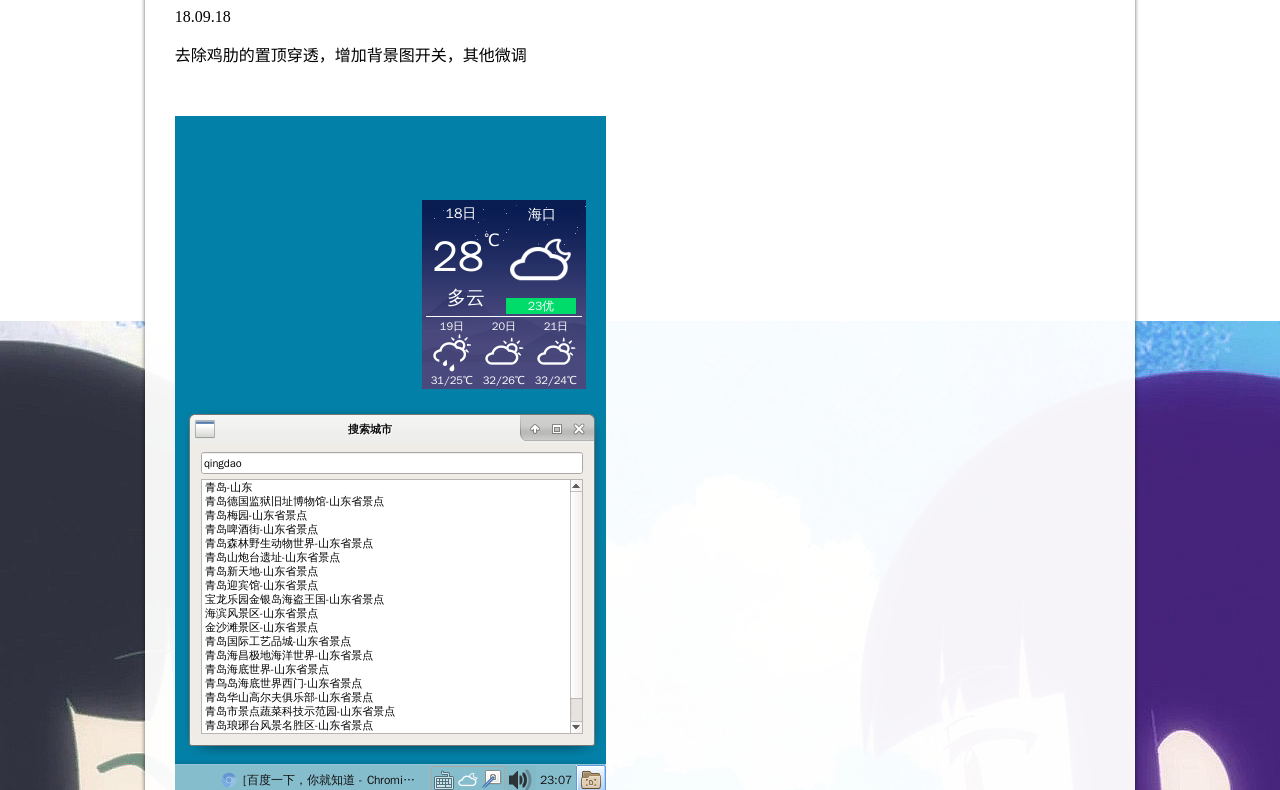
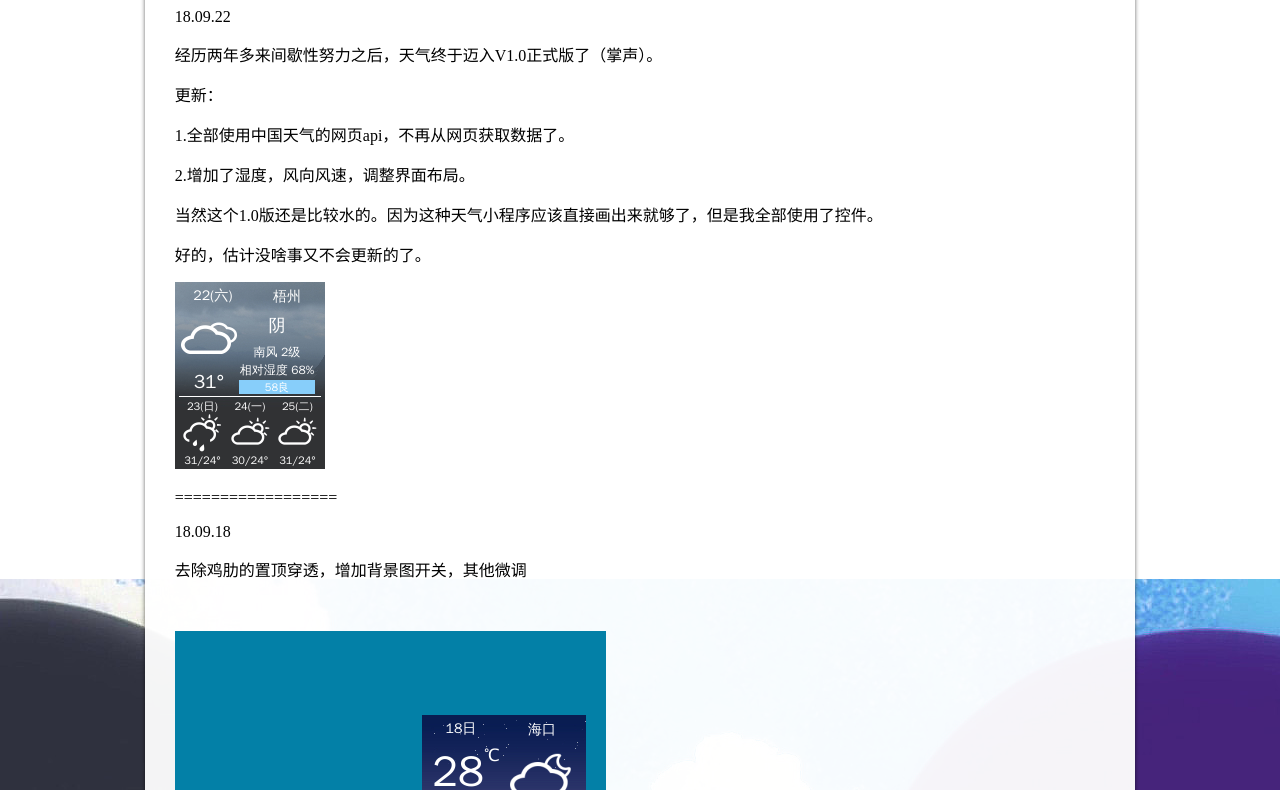
Before and after one commit to noahsai/noahsai.github.io, a plain HTML site: page works/16.05.30_22:08:12.html in a window 1280 px wide. Shown: the part 208-998 px from the top of the page. Drawn offline with nearby package versions, Linux system fonts and the light colour scheme.

Commit message:
更新天气

```diff
--- a/works/16.05.30_22:08:12.html
+++ b/works/16.05.30_22:08:12.html
@@ -1,4 +1,31 @@
-<!DOCTYPE html><html lang="zh-CN"><head><meta charset="utf-8"><title>桌面天气 v0.1.4</title><link rel="stylesheet" href="../my.css"><script src="http://cdn.bootcss.com/jquery/1.11.3/jquery.min.js"></script><link><script src="../my.js"></script><script type="text/javascript"> window.onresize=clickheight;window.onload=clickheight;</script></head><body  ><div id="top" ><div class="logo" ><a ><img src="../img/1z.png"></a></div><div class="weather" ><iframe width="420" scrolling="no" height="60" frameborder="0" allowtransparency="true" src="http://i.tianqi.com/index.php?c=code&id=12&color=%23&icon=3&num=5"></iframe></div><ul class="menu" ><li class="item" ><a href="../index.html">首页</a></li><li class="item" ><a href="../blogs.html">日志</a></li><li class="item_current" ><a href="../works.html">作品</a></li><li class="item" ><a href="../helpme.html">求助</a></li><li class="item" ><a href="../about.html">关于</a></li></ul></div><div id="main"><table cellspacing=20px><tr ><td valign=top id="blog_show" class="blogshow"><div class = "showdiv"><div class = "blogtitle"><p class="title_text">桌面天气 v0.1.4</p><span class='writen_time'>18.09.18_23:24:47</span></div><div class = "blog_text"><p>
+<!DOCTYPE html><html lang="zh-CN"><head><meta charset="utf-8"><title>桌面天气 v1.0</title><link rel="stylesheet" href="../my.css"><script src="http://cdn.bootcss.com/jquery/1.11.3/jquery.min.js"></script><link><script src="../my.js"></script><script type="text/javascript"> window.onresize=clickheight;window.onload=clickheight;</script></head><body  ><div id="top" ><div class="logo" ><a ><img src="../img/1z.png"></a></div><div class="weather" ><iframe width="420" scrolling="no" height="60" frameborder="0" allowtransparency="true" src="http://i.tianqi.com/index.php?c=code&id=12&color=%23&icon=3&num=5"></iframe></div><ul class="menu" ><li class="item" ><a href="../index.html">首页</a></li><li class="item" ><a href="../blogs.html">日志</a></li><li class="item_current" ><a href="../works.html">作品</a></li><li class="item" ><a href="../helpme.html">求助</a></li><li class="item" ><a href="../about.html">关于</a></li></ul></div><div id="main"><table cellspacing=20px><tr ><td valign=top id="blog_show" class="blogshow"><div class = "showdiv"><div class = "blogtitle"><p class="title_text">桌面天气 v1.0</p><span class='writen_time'>18.09.22_12:58:29</span></div><div class = "blog_text"><p>
+	18.09.22
+</p>
+<p>
+	经历两年多来间歇性努力之后，天气终于迈入V1.0正式版了（掌声）。
+</p>
+<p>
+	更新：
+</p>
+<p>
+	1.全部使用中国天气的网页api，不再从网页获取数据了。
+</p>
+<p>
+	2.增加了湿度，风向风速，调整界面布局。
+</p>
+<p>
+	当然这个1.0版还是比较水的。因为这种天气小程序应该直接画出来就够了，但是我全部使用了控件。
+</p>
+<p>
+	好的，估计没啥事又不会更新的了。
+</p>
+<p>
+	<img src="../works/16.05.30_22:08:12/截图_2018-09-22_12-01-36.png" alt="" />
+</p>
+<p>
+	==================
+</p>
+<p>
 	18.09.18
 </p>
 <p>
--- a/worksdata.json
+++ b/worksdata.json
@@ -1,5 +1,5 @@
 [
-{"title":"桌面天气 v0.1.4","url":"works/16.05.30_22:08:12.html","icon":"works/16.05.30_22:08:12/tianqi.png","made":"16.05.30_22:08:12","update":"18.09.18_23:24:47"},
+{"title":"桌面天气 v1.0","url":"works/16.05.30_22:08:12.html","icon":"works/16.05.30_22:08:12/tianqi.png","made":"16.05.30_22:08:12","update":"18.09.22_12:58:29"},
 {"title":"epub阅读器 v0.3","url":"works/16.06.01_22:17:06.html","icon":"works/16.06.01_22:17:06/book.png","made":"16.06.01_22:17:06","update":"16.06.10_14:08:02"},
 {"title":"创建快捷方式 v0.2","url":"works/16.06.10_02:05:59.html","icon":"works/16.06.10_02:05:59/mkdesktop.png","made":"16.06.10_02:05:59","update":"18.07.25_22:57:01"},
 {"title":"[定时提醒 桌面便签] NoteWei  v0.3","url":"works/16.09.12_20:05:17.html","icon":"works/16.09.12_20:05:17/wei2.png","made":"16.09.12_20:05:17","update":"17.04.11_20:13:20"},
```
Also changed, not shown: works/16.05.30_22:08:12/截图_2018-09-22_12-01-36.png (added).
